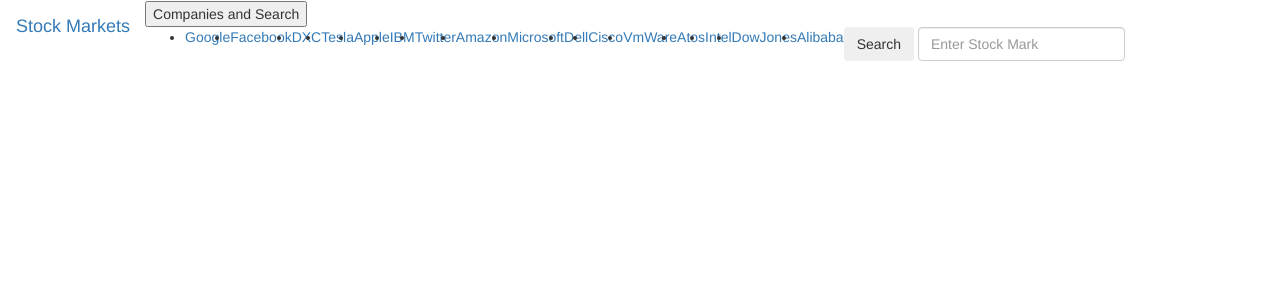
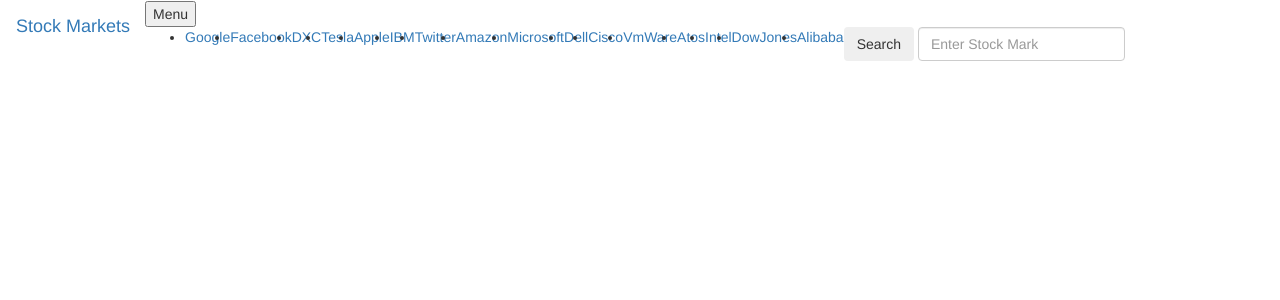
Before and after one commit to br71/flask_stock, a Flask app: template templates/first.html in a window 1280 px wide. Shown: the top 300 px of the page. Run offline with Flask 2, Linux system fonts and the light colour scheme; the template is opened without the code that fills it, so the values that code supplies are empty; some libraries are stand-ins or nearby versions.

Commit message:
Commit, changed first.html

```diff
--- a/templates/first.html
+++ b/templates/first.html
@@ -3,7 +3,7 @@
   {% block navbar %}
   <nav class="navbar navbar-expand-lg navbar-dark bg-dark">
       <a class="navbar-brand" href="{{ url_for('index')}}">Stock Markets</a>
-      <button class="navbar-toggler" type="button" data-toggle="collapse" data-target="#navbarSupportedContent" aria-controls="navbarSupportedContent" aria-expanded="false" aria-label="Toggle navigation"><span>Companies and Search</span>
+      <button class="navbar-toggler" type="button" data-toggle="collapse" data-target="#navbarSupportedContent" aria-controls="navbarSupportedContent" aria-expanded="false" aria-label="Toggle navigation"><span>Menu</span>
         <span class="navbar-toggler-icon"></span>
       </button>
 
```
